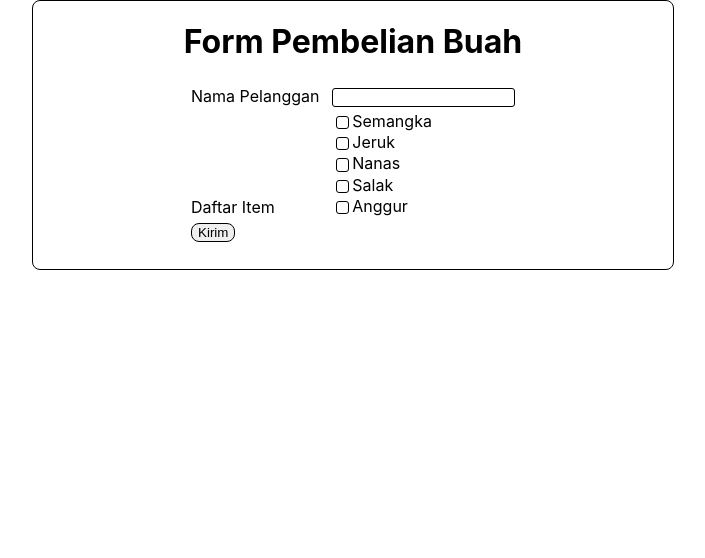
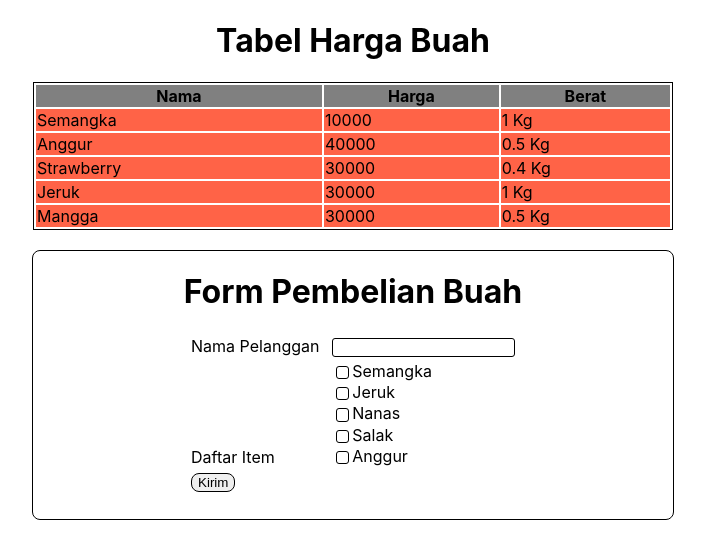
Before and after one commit to aiziseven/sanbercode-reactjs-batch18-part2, a React (Create React App) app: page / in a window 1280 px wide. Shown: the top 558 px of the page, without its empty margins (287-992 px from the left). Built offline with nearby package versions, Linux system fonts and the light colour scheme.

Commit message:
update tugas 10 pekan 2

```diff
--- a/src/App.css
+++ b/src/App.css
@@ -36,64 +36,3 @@
     transform: rotate(360deg);
   }
 }
-
-.container {
-  border: 1px solid black;
-  width: 50%;
-  margin-left: auto;
-  margin-right: auto;
-  text-align: center;
-  border-radius: 8px;
-}
-
-.form-center {
-  margin-left: auto;
-  margin-right: auto;
-  text-align: left;
-}
-
-.form-control {
-  border: 1px solid black;
-  border-radius: 3px;
-}
-
-.checkbox {
-  width: 1em;
-  height: 1em;
-  background-color: white;
-  border-radius: 3px;
-  vertical-align: middle;
-  border: 1px solid black;
-  -webkit-appearance: none;
-  outline: none;
-  cursor: pointer;
-}
-
-.checkbox:hover {
-  border: 1px solid deepskyblue;
-}
-
-.checkbox+label {
-  cursor: pointer;
-}
-
-.checkbox:checked {
-  background-color: white;
-}
-
-.checkbox:checked::after {
-  position: absolute;
-  margin-top: -3px;
-  color: blue;
-  content: '✔';
-  /* content: '\2713' */
-}
-
-.btn {
-  border: 1px solid black;
-  border-radius: 8px;
-}
-
-.btn:hover {
-  cursor: pointer
-}
--- a/src/App.js
+++ b/src/App.js
@@ -1,79 +1,14 @@
 import React from 'react';
 import logo from './logo.svg';
 import './App.css';
+import Form from './Tugas-9/Form';
+import Table from './Tugas-10/Table';
 
 function App() {
   return (
-    <div className="App">
-      <form className='container'>
-        <h1>Form Pembelian Buah</h1>
-        <table className='form-center'>
-          <tbody>
-
-            <tr>
-              <td>Nama Pelanggan</td>
-              <td>&nbsp;</td>
-              <td><input
-                type='text'
-                name='pelanggan'
-                className='form-control' /></td>
-            </tr>
-
-            <tr>
-              <td style={{ verticalAlign: 'bottom' }}>Daftar Item</td>
-              <td>&nbsp;</td>
-              <td>
-                <input
-                  type='checkbox'
-                  name='item'
-                  className='checkbox'
-                  id='semangka' />
-                <label htmlFor='semangka'>Semangka</label> <br />
-
-                <input
-                  type='checkbox'
-                  name='item'
-                  className='checkbox'
-                  id='jeruk' />
-                <label htmlFor='jeruk'>Jeruk</label> <br />
-
-                <input
-                  type='checkbox'
-                  name='item'
-                  className='checkbox'
-                  id='nanas' />
-                <label htmlFor='nanas'>Nanas</label> <br />
-
-                <input
-                  type='checkbox'
-                  name='item'
-                  className='checkbox'
-                  id='salak' />
-                <label htmlFor='salak'>Salak</label> <br />
-
-                <input
-                  type='checkbox'
-                  name='item'
-                  className='checkbox'
-                  id='anggur' />
-                <label htmlFor='anggur'>Anggur</label> <br />
-
-              </td>
-            </tr>
-
-            <tr>
-              <td>
-                <button className='btn'>Kirim</button>
-              </td>
-            </tr>
-
-            <tr>
-              <td>&nbsp;</td>
-            </tr>
-
-          </tbody>
-        </table>
-      </form>
+    <div>
+      <Table />
+      <Form />
     </div>
   );
 }
--- /dev/null
+++ b/src/Tugas-10/Table.css
@@ -0,0 +1,22 @@
+#table {
+    border: 1px solid black;
+    width: 50%;
+    margin-left: auto;
+    margin-right: auto;
+}
+
+#table thead {
+    background-color: gray;
+    font-weight: bold;
+    text-align: center;
+}
+
+#table tbody {
+    background-color: tomato;
+}
+
+#table tbody tr:hover {
+    background-color: teal;
+    color: white;
+    cursor: pointer;
+}
--- /dev/null
+++ b/src/Tugas-10/Table.js
@@ -0,0 +1,48 @@
+import React, { Component } from 'react';
+import './Table.css';
+
+const header = ['Nama', 'Harga', 'Berat'];
+
+let dataHargaBuah = [
+    { nama: "Semangka", harga: 10000, berat: 1000 },
+    { nama: "Anggur", harga: 40000, berat: 500 },
+    { nama: "Strawberry", harga: 30000, berat: 400 },
+    { nama: "Jeruk", harga: 30000, berat: 1000 },
+    { nama: "Mangga", harga: 30000, berat: 500 }
+]
+
+class Table extends Component {
+    render() {
+        return (
+            <div>
+                <h1 style={{ textAlign: 'center' }}>Tabel Harga Buah</h1>
+                <table className='table' id='table'>
+                    <thead>
+                        <tr>
+                            {header.map(head => {
+                                return (
+                                    <td key={head}>{head}</td>
+                                )
+                            })}
+                        </tr>
+                    </thead>
+                    <tbody>
+                        {dataHargaBuah.map(buah => {
+                            let beratConv = buah.berat / 1000;
+                            return (
+                                <tr key={buah.nama}>
+                                    <td>{buah.nama}</td>
+                                    <td>{buah.harga}</td>
+                                    <td>{`${beratConv} Kg`}</td>
+                                </tr>
+                            )
+                        })}
+                    </tbody>
+                </table>
+                <br />
+            </div>
+        );
+    }
+}
+
+export default Table;
--- /dev/null
+++ b/src/Tugas-9/Form.css
@@ -0,0 +1,60 @@
+.container {
+    border: 1px solid black;
+    width: 50%;
+    margin-left: auto;
+    margin-right: auto;
+    text-align: center;
+    border-radius: 8px;
+}
+
+.form-center {
+    margin-left: auto;
+    margin-right: auto;
+    text-align: left;
+}
+
+.form-control {
+    border: 1px solid black;
+    border-radius: 3px;
+}
+
+.checkbox {
+    width: 1em;
+    height: 1em;
+    background-color: white;
+    border-radius: 3px;
+    vertical-align: middle;
+    border: 1px solid black;
+    -webkit-appearance: none;
+    outline: none;
+    cursor: pointer;
+}
+
+.checkbox:hover {
+    border: 1px solid deepskyblue;
+}
+
+.checkbox+label {
+    cursor: pointer;
+}
+
+.checkbox:checked {
+    background-color: white;
+}
+
+.checkbox:checked::after {
+    position: absolute;
+    margin-top: -3px;
+    color: blue;
+    content: '✔';
+    /* content: '\2713' */
+}
+
+.btn {
+    border: 1px solid black;
+    border-radius: 8px;
+}
+
+.btn:hover {
+    cursor: pointer
+}
--- /dev/null
+++ b/src/Tugas-9/Form.js
@@ -0,0 +1,82 @@
+import React, { Component } from 'react';
+import './Form.css';
+
+class Form extends Component {
+    render() {
+        return (
+            <div className="App">
+                <form className='container'>
+                    <h1>Form Pembelian Buah</h1>
+                    <table className='form-center'>
+                        <tbody>
+
+                            <tr>
+                                <td>Nama Pelanggan</td>
+                                <td>&nbsp;</td>
+                                <td><input
+                                    type='text'
+                                    name='pelanggan'
+                                    className='form-control' /></td>
+                            </tr>
+
+                            <tr>
+                                <td style={{ verticalAlign: 'bottom' }}>Daftar Item</td>
+                                <td>&nbsp;</td>
+                                <td>
+                                    <input
+                                        type='checkbox'
+                                        name='item'
+                                        className='checkbox'
+                                        id='semangka' />
+                                    <label htmlFor='semangka'>Semangka</label> <br />
+
+                                    <input
+                                        type='checkbox'
+                                        name='item'
+                                        className='checkbox'
+                                        id='jeruk' />
+                                    <label htmlFor='jeruk'>Jeruk</label> <br />
+
+                                    <input
+                                        type='checkbox'
+                                        name='item'
+                                        className='checkbox'
+                                        id='nanas' />
+                                    <label htmlFor='nanas'>Nanas</label> <br />
+
+                                    <input
+                                        type='checkbox'
+                                        name='item'
+                                        className='checkbox'
+                                        id='salak' />
+                                    <label htmlFor='salak'>Salak</label> <br />
+
+                                    <input
+                                        type='checkbox'
+                                        name='item'
+                                        className='checkbox'
+                                        id='anggur' />
+                                    <label htmlFor='anggur'>Anggur</label> <br />
+
+                                </td>
+                            </tr>
+
+                            <tr>
+                                <td>
+                                    <button className='btn'>Kirim</button>
+                                </td>
+                            </tr>
+
+                            <tr>
+                                <td>&nbsp;</td>
+                            </tr>
+
+                        </tbody>
+                    </table>
+                </form>
+            </div>
+        );
+    }
+}
+
+export default Form;
```
